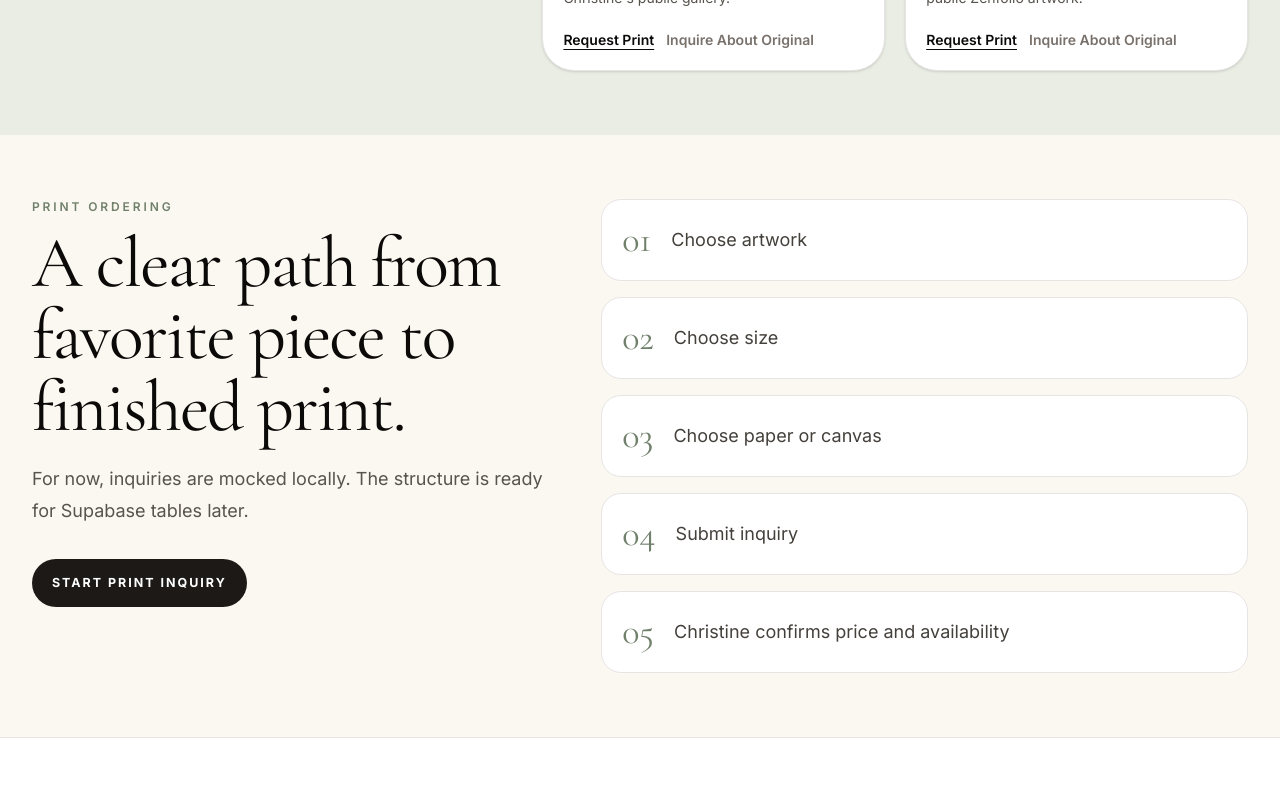
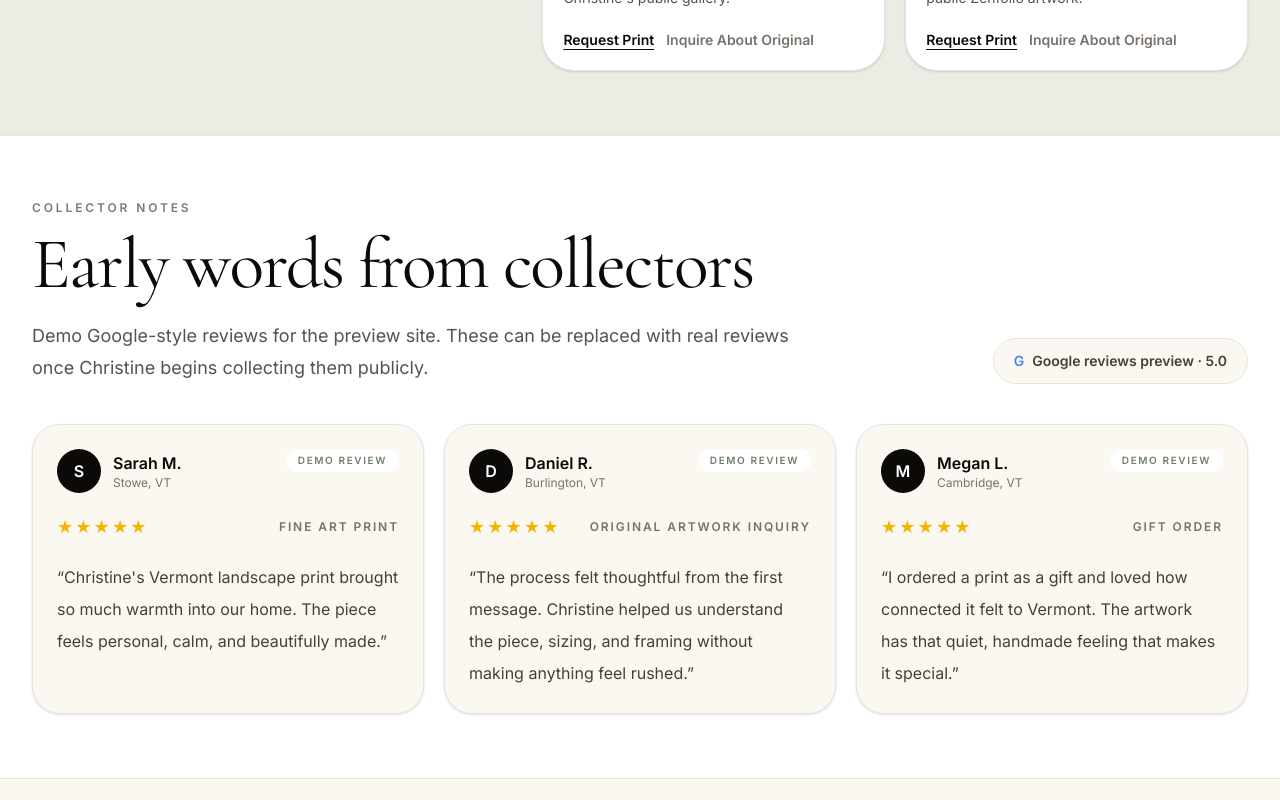
Before and after one commit to asheesh8/ChristineArtFolio, a Next.js app: page / in a window 1280 px wide. Shown: the part 4680-5480 px from the top of the page. Built offline with nearby package versions, Linux system fonts and the light colour scheme.

Commit message:
Add demo reviews section

```diff
--- a/src/app/about/page.tsx
+++ b/src/app/about/page.tsx
@@ -1,5 +1,6 @@
 import Link from "next/link";
 import { PageShell } from "@/components/page-shell";
+import { ReviewsSection } from "@/components/reviews-section";
 import { SectionHeading } from "@/components/section-heading";
 import { businessInfo } from "@/data/businessInfo";
 
@@ -28,6 +29,7 @@ export default function AboutPage() {
           </Link>
         </div>
       </section>
+      <ReviewsSection />
     </PageShell>
   );
 }
--- a/src/app/page.tsx
+++ b/src/app/page.tsx
@@ -1,6 +1,7 @@
 import Link from "next/link";
 import { ArtworkCard } from "@/components/artwork-card";
 import { PageShell } from "@/components/page-shell";
+import { ReviewsSection } from "@/components/reviews-section";
 import { SectionHeading } from "@/components/section-heading";
 import { featuredArtworks, availableOriginals } from "@/data/artworks";
 import { businessInfo } from "@/data/businessInfo";
@@ -99,6 +100,8 @@ export default function Home() {
         </div>
       </section>
 
+      <ReviewsSection />
+
       <section className="mx-auto grid max-w-7xl gap-10 px-5 py-16 sm:px-8 lg:grid-cols-[0.9fr_1.1fr]">
         <div>
           <SectionHeading
--- /dev/null
+++ b/src/components/reviews-section.tsx
@@ -0,0 +1,63 @@
+import { demoReviews } from "@/data/reviews";
+import { SectionHeading } from "@/components/section-heading";
+
+function Stars({ rating }: { rating: number }) {
+  return (
+    <span className="text-lg tracking-[0.12em] text-[#f4b400]" aria-label={`${rating} stars`}>
+      {"★".repeat(rating)}
+    </span>
+  );
+}
+
+export function ReviewsSection() {
+  return (
+    <section className="border-y border-stone-200 bg-white py-16">
+      <div className="mx-auto max-w-7xl px-5 sm:px-8">
+        <div className="flex flex-col gap-6 lg:flex-row lg:items-end lg:justify-between">
+          <SectionHeading
+            eyebrow="Collector notes"
+            title="Early words from collectors"
+            copy="Demo Google-style reviews for the preview site. These can be replaced with real reviews once Christine begins collecting them publicly."
+          />
+          <div className="rounded-full border border-stone-200 bg-[#fbf8f1] px-5 py-3 text-sm font-semibold text-stone-700">
+            <span className="mr-2 text-[#4285f4]">G</span>
+            Google reviews preview · 5.0
+          </div>
+        </div>
+
+        <div className="mt-10 grid gap-5 lg:grid-cols-3">
+          {demoReviews.map((review) => (
+            <article
+              key={`${review.name}-${review.context}`}
+              className="rounded-[1.75rem] border border-stone-200 bg-[#fbf8f1] p-6 shadow-sm"
+            >
+              <div className="flex items-start justify-between gap-4">
+                <div className="flex items-center gap-3">
+                  <div className="flex h-11 w-11 items-center justify-center rounded-full bg-stone-950 font-semibold text-white">
+                    {review.name.charAt(0)}
+                  </div>
+                  <div>
+                    <p className="font-semibold text-stone-950">{review.name}</p>
+                    <p className="text-xs text-stone-500">{review.location}</p>
+                  </div>
+                </div>
+                <span className="rounded-full bg-white px-3 py-1 text-[10px] font-semibold uppercase tracking-[0.16em] text-sage">
+                  {review.date}
+                </span>
+              </div>
+              <div className="mt-5 flex items-center justify-between gap-3">
+                <Stars rating={review.rating} />
+                <span className="text-xs font-semibold uppercase tracking-[0.16em] text-stone-500">
+                  {review.context}
+                </span>
+              </div>
+              <p className="mt-5 text-base leading-8 text-stone-700">
+                “{review.text}”
+              </p>
+            </article>
+          ))}
+        </div>
+      </div>
+    </section>
+  );
+}
--- /dev/null
+++ b/src/data/reviews.ts
@@ -0,0 +1,35 @@
+export type Review = {
+  name: string;
+  location: string;
+  rating: number;
+  date: string;
+  text: string;
+  context: string;
+};
+
+export const demoReviews: Review[] = [
+  {
+    name: "Sarah M.",
+    location: "Stowe, VT",
+    rating: 5,
+    date: "Demo review",
+    context: "Fine art print",
+    text: "Christine's Vermont landscape print brought so much warmth into our home. The piece feels personal, calm, and beautifully made.",
+  },
+  {
+    name: "Daniel R.",
+    location: "Burlington, VT",
+    rating: 5,
+    date: "Demo review",
+    context: "Original artwork inquiry",
+    text: "The process felt thoughtful from the first message. Christine helped us understand the piece, sizing, and framing without making anything feel rushed.",
+  },
+  {
+    name: "Megan L.",
+    location: "Cambridge, VT",
+    rating: 5,
+    date: "Demo review",
+    context: "Gift order",
+    text: "I ordered a print as a gift and loved how connected it felt to Vermont. The artwork has that quiet, handmade feeling that makes it special.",
+  },
+];
```
